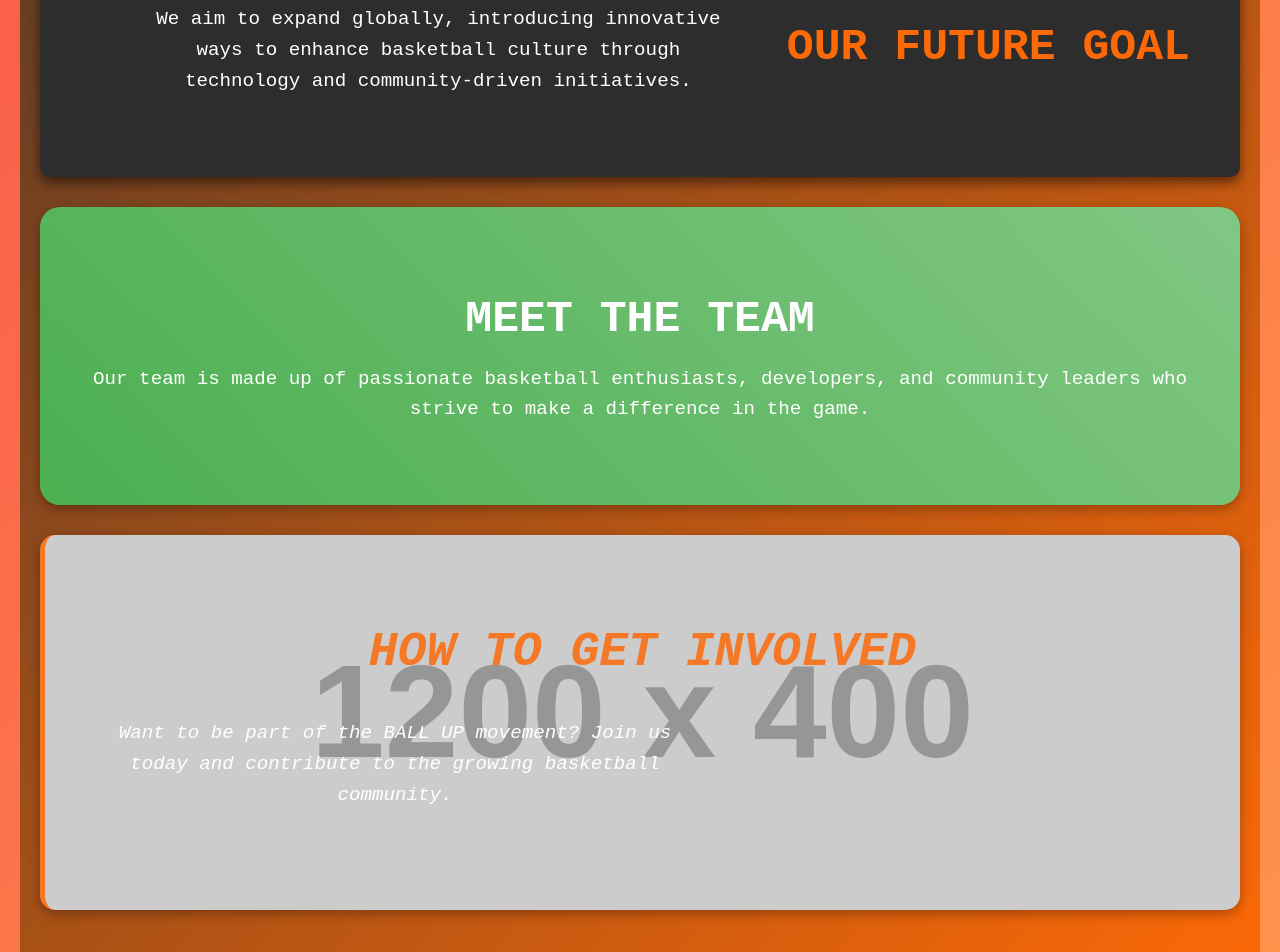
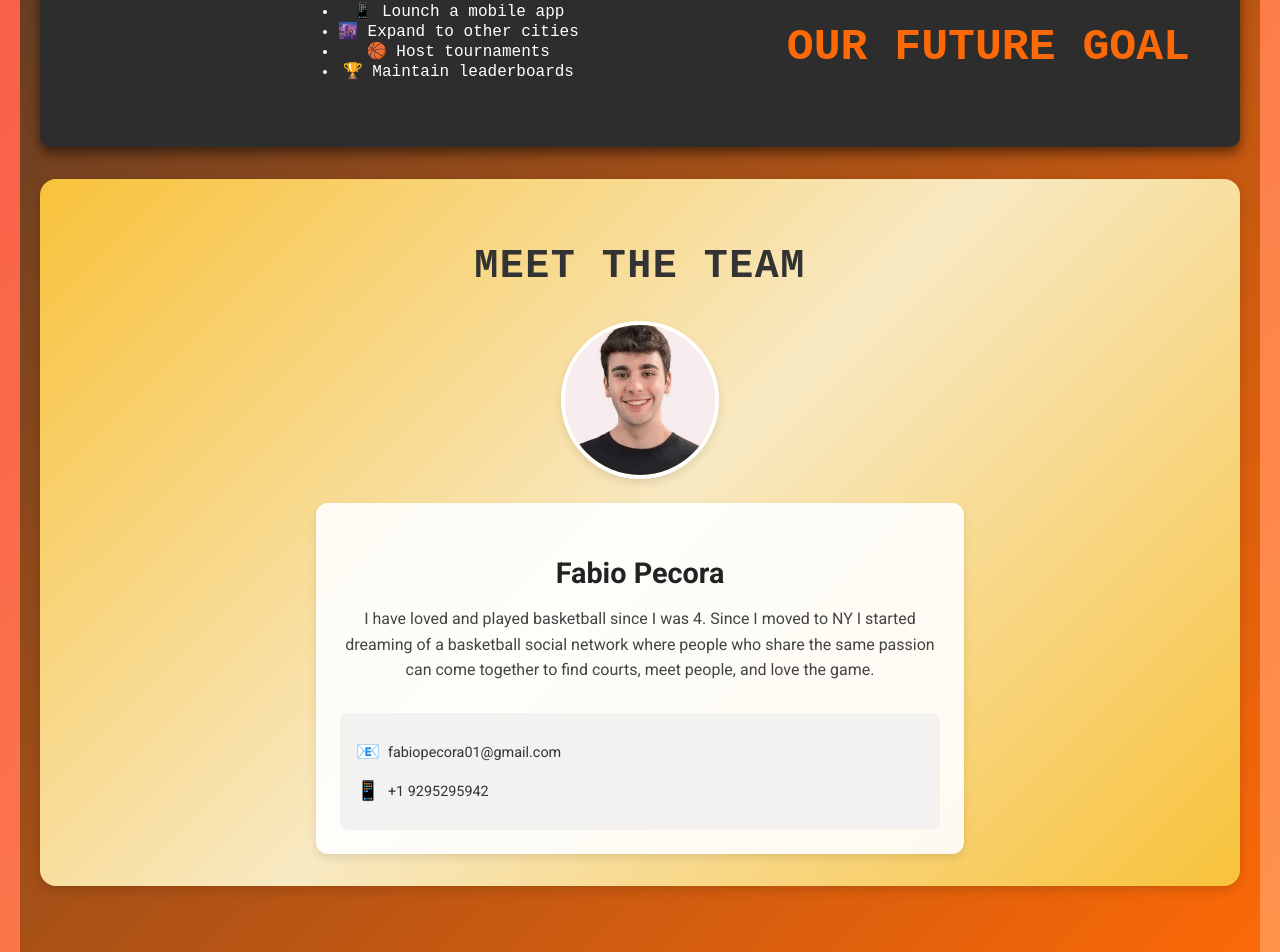
Before and after one commit to fabio-pecora/ball-up, a React (Create React App) app: page /about-us in a window 1280 px wide. Shown: the part 956-1908 px from the top of the page. Built offline with nearby package versions, Linux system fonts and the light colour scheme.

Commit message:
about page almost finished

```diff
--- a/src/AboutUs.css
+++ b/src/AboutUs.css
@@ -1,3 +1,5 @@
+@import url('https://fonts.googleapis.com/css2?family=Roboto:wght@400;700&display=swap');
+
 /* General Styles */
 .about-container {
   max-width: 1200px;
@@ -190,83 +192,115 @@ p {
 }
 
 /* Team Section */
-.team {
-  background: linear-gradient(45deg, #4caf50, #81c784); /* Green gradient */
-  color: white;
-  border-radius: 20px;
-  padding: 50px;
+/* Meet the Team Section */
+/* Import a nice font (e.g., 'Roboto') in your main CSS or index.html */
+/* Example: @import url('https://fonts.googleapis.com/css2?family=Roboto:wght@400;700&display=swap'); */
+
+.section.meet-team {
+  background: linear-gradient(135deg, #f8c23b, #f8e9c2, #f8c23b);
+  border-radius: 16px;
+  box-shadow: 0 4px 12px rgba(0, 0, 0, 0.15);
   text-align: center;
+  margin: 2rem auto;
+  padding: 2rem 1rem;
+  font-family: 'Roboto', sans-serif;
 }
 
-.team h2 {
-  color: #ffffff;
-  font-family: 'Courier New', Courier, monospace;
+.section.meet-team h2 {
+  font-size: 2.5rem;
+  margin-bottom: 2rem;
+  color: #333;
+  text-transform: uppercase;
+  letter-spacing: 1.5px;
 }
 
-.team p {
-  color: white;
-  font-family: 'Courier New', Courier, monospace;
-  font-size: 1.2rem;
-  line-height: 1.6;
-  font-weight: 400;
-  margin-bottom: 30px;
+/* Team member card */
+/* Import the Roboto font if not imported globally */
+/* @import url('https://fonts.googleapis.com/css2?family=Roboto:wght@400;700&display=swap'); */
+
+.section.meet-team {
+  background: linear-gradient(135deg, #f8c23b, #f8e9c2, #f8c23b);
+  border-radius: 16px;
+  box-shadow: 0 4px 12px rgba(0, 0, 0, 0.15);
+  text-align: center;
+  margin: 2rem auto;
+  padding: 2rem 1rem;
+  font-family: 'Roboto', sans-serif;
 }
 
-.team .icon {
-  font-size: 3rem;
-  margin-top: 20px;
+.section.meet-team h2 {
+  font-size: 2.5rem;
+  margin-bottom: 2rem;
+  color: #333;
+  text-transform: uppercase;
+  letter-spacing: 1.5px;
 }
 
-/* Involvement Section */
-.involvement {
-  background: url('https://via.placeholder.com/1200x400/ff9100/FFFFFF?text=Get+Involved') no-repeat center center/cover; /* Background image */
-  color: white;
-  text-align: center;
-  font-style: italic;
-  border-left: 5px solid #f47825;
-  padding: 50px;
+.team-member {
   display: flex;
   flex-direction: column;
-  justify-content: center;
+  align-items: center;
+  gap: 1.5rem;
 }
 
-.involvement h2 {
-    font-family: 'Courier New', Courier, monospace;
-  color: #f47825;
-  font-size: 3rem;
+.team-photo {
+  width: 150px;
+  height: 150px;
+  border-radius: 50%;
+  object-fit: cover;
+  border: 4px solid #fff;
+  box-shadow: 0 4px 8px rgba(0, 0, 0, 0.1);
+  transition: transform 0.3s ease;
 }
 
-.involvement p {
-  color: white;
-  font-weight: 300;
-  font-family: 'Courier New', Courier, monospace;
-  max-width: 600px;
-}
-
-.involvement .icon {
-  font-size: 4rem;
-  color: #f47825;
-  margin-top: 20px;
-}
-
-/* Section Hover Effect */
-.section:hover {
-  box-shadow: 0px 8px 16px rgba(0, 0, 0, 0.5);
+.team-photo:hover {
   transform: scale(1.05);
 }
 
-/* Fade-in Animation for Sections */
-.section {
-  animation: fadeIn 1s ease-out;
+.team-info {
+  max-width: 600px;
+  background: rgba(255, 255, 255, 0.9);
+  border-radius: 12px;
+  padding: 1.5rem;
+  box-shadow: 0 4px 8px rgba(0, 0, 0, 0.1);
+  transition: background 0.3s ease, transform 0.3s ease;
 }
 
-@keyframes fadeIn {
-  0% {
-    opacity: 0;
-    transform: translateY(30px);
-  }
-  100% {
-    opacity: 1;
-    transform: translateY(0);
-  }
+.team-info:hover {
+  background: rgba(255, 255, 255, 1);
+  transform: translateY(-5px);
 }
+
+.team-info h3 {
+  font-size: 1.8rem;
+  margin-bottom: 0.5rem;
+  color: #222;
+}
+
+.team-info p {
+  font-size: 1rem;
+  line-height: 1.6;
+  color: #444;
+}
+
+/* Contact Info Box */
+.contact-info {
+  background: rgba(240, 240, 240, 0.8);
+  border-radius: 8px;
+  margin-top: 1.5rem;
+  padding: 1rem;
+  text-align: left;
+}
+
+.contact-info p {
+  font-size: 0.9rem;
+  margin: 0.5rem 0;
+  color: #333;
+  display: flex;
+  align-items: center;
+}
+
+.contact-info p span {
+  margin-right: 0.5rem;
+  font-size: 1.2rem;
+}
--- a/src/components/AboutUs.js
+++ b/src/components/AboutUs.js
@@ -1,7 +1,6 @@
 import React from 'react';
 import '../AboutUs.css';
-
-
+import fabioPic from '../assets/fabio.PNG';
 
 const AboutUs = () => {
   return (
@@ -25,33 +24,54 @@ const AboutUs = () => {
           </li>
         </ul>
       </section>
-
-
-
-
-
       <section className="section operate">
         <h2>Where We Operate</h2>
         <p>We are currently active in the 5 boroughs of New York City!(Staten Island, Brooklyn, Manhattan, Bronx, and Queens).</p>
         <i className="icon fas fa-globe-americas"></i>
       </section>
-
       <section className="section future-goal">
         <h2>Our Future Goal</h2>
-        <p>We aim to expand globally, introducing innovative ways to enhance basketball culture through technology and community-driven initiatives.</p>
+        <ul>
+          <li>
+            <span role="img" aria-label="map">📱</span> Lounch a mobile app
+          </li>
+          <li>
+            <span role="img" aria-label="basketball">🌆</span> Expand to other cities
+          </li>
+          <li>
+            <span role="img" aria-label="chat">🏀</span> Host tournaments
+          </li>
+          <li>
+            <span role="img" aria-label="network">🏆</span> Maintain leaderboards
+          </li>
+        </ul>
         <i className="icon fas fa-rocket"></i>
       </section>
-
-      <section className="section team">
+      <section className="section meet-team">
         <h2>Meet the Team</h2>
-        <p>Our team is made up of passionate basketball enthusiasts, developers, and community leaders who strive to make a difference in the game.</p>
-        <i className="icon fas fa-users"></i>
-      </section>
-
-      <section className="section involvement">
-        <h2>How to Get Involved</h2>
-        <p>Want to be part of the BALL UP movement? Join us today and contribute to the growing basketball community.</p>
-        <i className="icon fas fa-hands-helping"></i>
+        <div className="team-member">
+          <img
+            src={fabioPic}
+            alt="Fabio Pecora"
+            className="team-photo"
+          />
+          <div className="team-info">
+            <h3>Fabio Pecora</h3>
+            <p>
+              I have loved and played basketball since I was 4.
+              Since I moved to NY I started dreaming of a basketball social network where people who share
+              the same passion can come together to find courts, meet people, and love the game.
+            </p>
+            <div className="contact-info">
+              <p>
+                <span role="img" aria-label="email">📧</span> fabiopecora01@gmail.com
+              </p>
+              <p>
+                <span role="img" aria-label="mobile">📱</span> +1 9295295942
+              </p>
+            </div>
+          </div>
+        </div>
       </section>
     </div>
   );
```
Also changed, not shown: src/assets/fabio.PNG (added).
